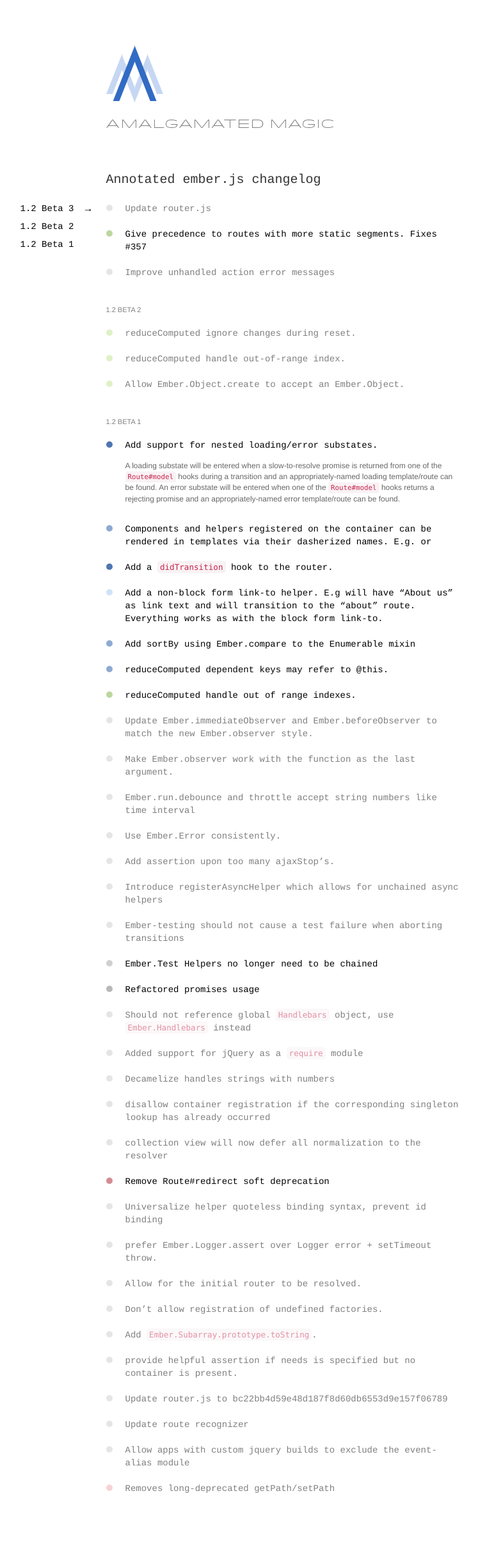
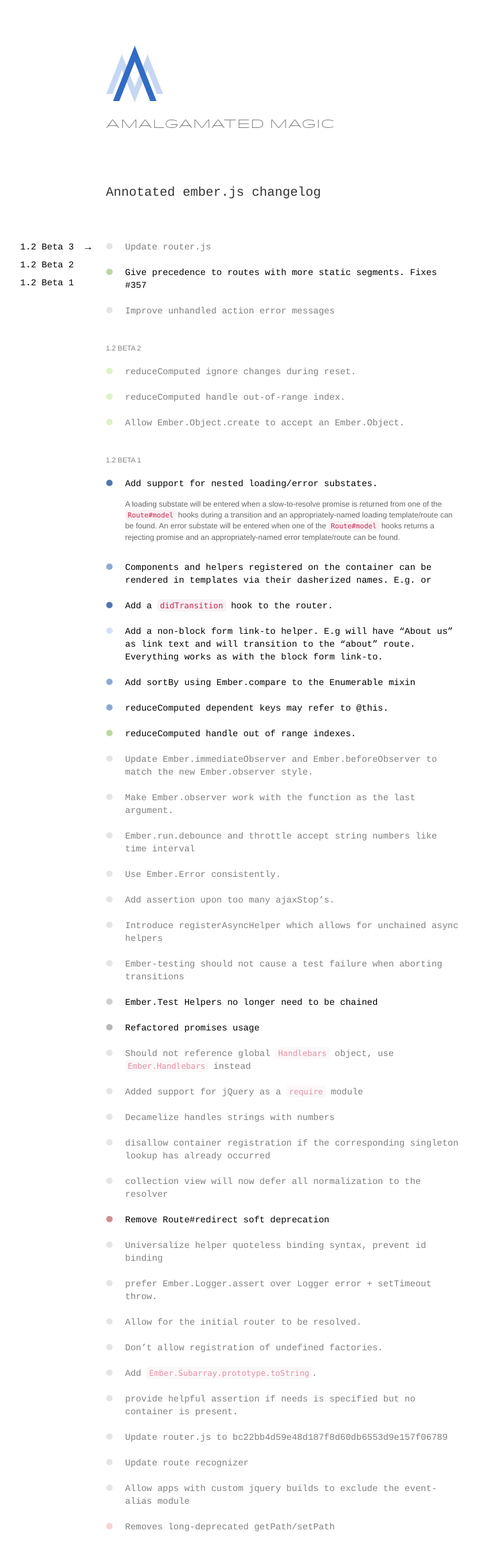
Before and after one commit to endash/endash.github.io, a Jekyll site: the page built from _posts/2013-11-09-annotated-emberjs-changelog.markdown, in a window 1280 px wide. Shown: the whole page at 64% size, without its empty margins (142-889 px from the left). Built offline with Jekyll 4.4.1, drawn with Linux system fonts in a browser that asks for light colours; nearby versions of some CDN libraries; before the commit the page ends 2357 px from its top, so only the background shows below that.

Commit message:
Fix title spacing

```diff
--- a/css/main.css
+++ b/css/main.css
@@ -42,6 +42,7 @@
 h2 {
   font-family: courier;
   font-size: 20px;
+  margin: 90px 0px 50px;
 }
 
 .post h3 {
```
